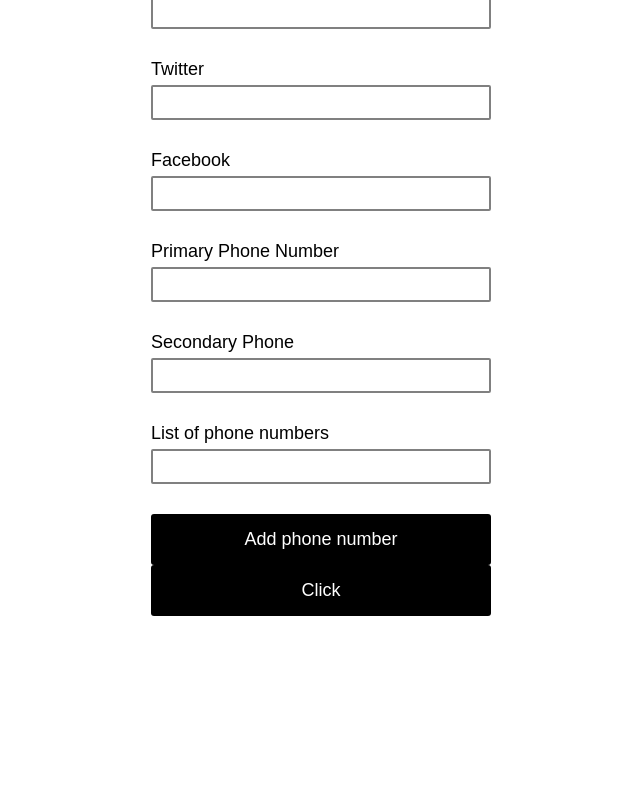
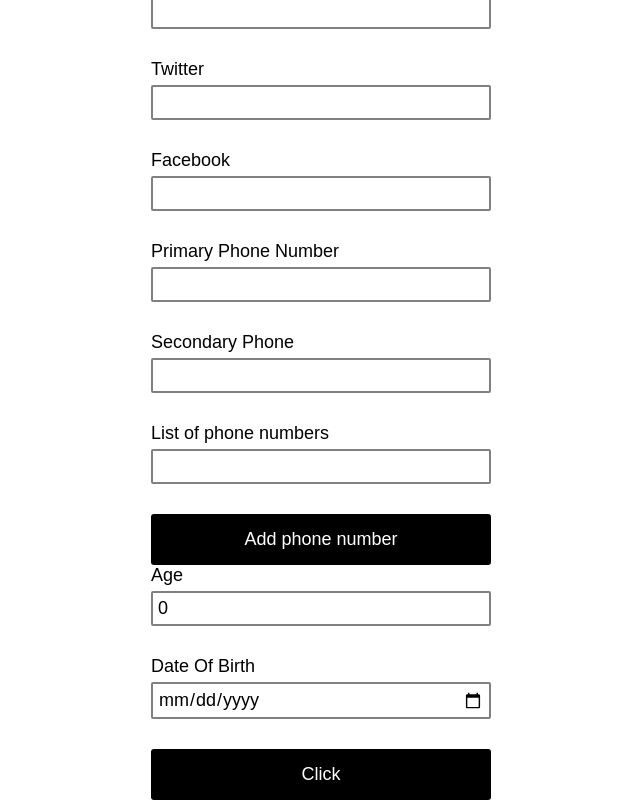
Before and after one commit to muhriddin20056525/react-hook-form, a React (Vite) app: page / in a window 1280 px wide. Shown: the part 281-1081 px from the top of the page, without its empty margins (319-959 px from the left). Before the commit the page ends 897 px from the top, so only its background shows below. Built offline with nearby package versions, Linux system fonts and the light colour scheme.

Commit message:
11-dars Numeric and Date Values

```diff
--- a/src/components/YoutubeForm.tsx
+++ b/src/components/YoutubeForm.tsx
@@ -15,6 +15,8 @@
   phNumbers: {
     number: string;
   }[];
+  age: number;
+  dob: Date;
 };
 
 export default function YoutubeForm() {
@@ -29,6 +31,8 @@
       },
       phoneNumbers: ["", ""],
       phNumbers: [{ number: "" }],
+      age: 0,
+      dob: new Date(),
     },
   });
   const { register, control, handleSubmit, formState } = form;
@@ -160,6 +164,36 @@
           </div>
         </div>
 
+        <div className="form-control">
+          <label htmlFor="age">Age</label>
+          <input
+            type="number"
+            {...register("age", {
+              valueAsNumber: true,
+              required: {
+                value: true,
+                message: "Age is required",
+              },
+            })}
+          />
+          <p className="error-message">{errors.age?.message}</p>
+        </div>
+
+        <div className="form-control">
+          <label htmlFor="dob">Date Of Birth</label>
+          <input
+            type="date"
+            {...register("dob", {
+              valueAsDate: true,
+              required: {
+                value: true,
+                message: "dob is required",
+              },
+            })}
+          />
+          <p className="error-message">{errors.dob?.message}</p>
+        </div>
+
         <button>Click</button>
       </form>
       <DevTool control={control} />
```
Also changed, not shown: 1 other file (tests, documents, lock files or other folders).
